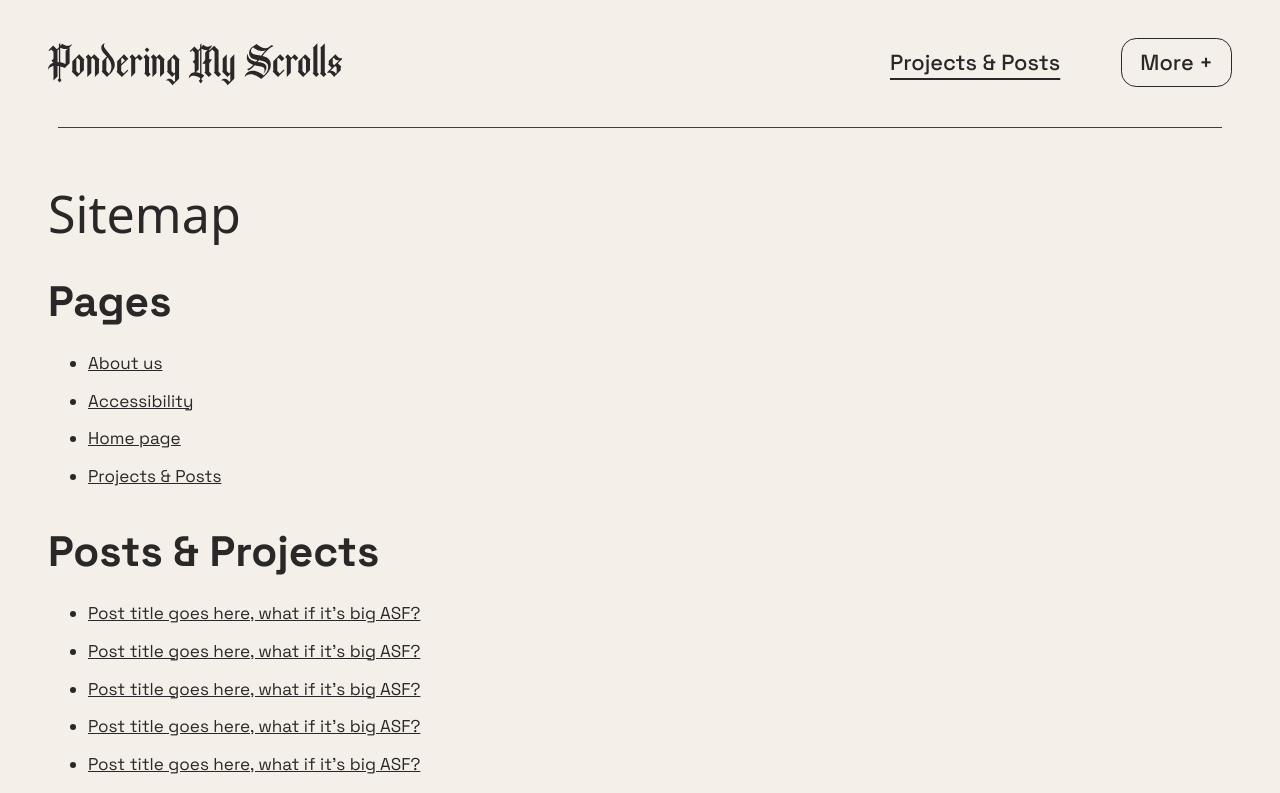
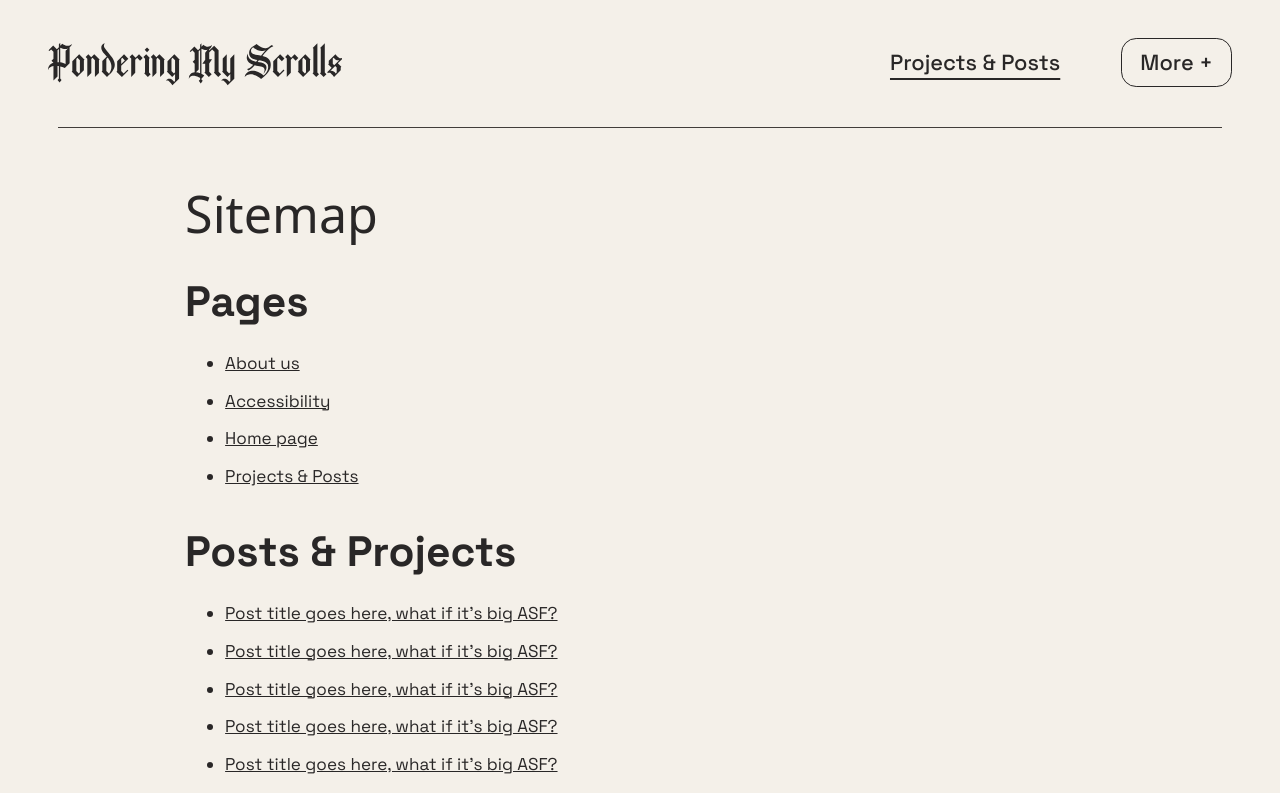
Before and after one commit to Pondering-My-Scrolls/pondering-my-scrolls-website, a Next.js app: page /sitemap in a window 1280 px wide. Shown: the top 793 px of the page. Built offline with nearby package versions, Linux system fonts and the light colour scheme; a web font is replaced by a local one.

Commit message:
Responsive!

```diff
--- a/app/accessibility/page.js
+++ b/app/accessibility/page.js
@@ -10,7 +10,7 @@ function Accessibility() {
     return (
         <main className="wo">
             <PageHeader h1="Accessibility" />
-            <div className="wysiwyg">
+            <div className="col-3-10 m-col-2-9 wysiwyg">
                 <p>
                     This website has been created in a way in which it intends to comply wih WCAG version 2.2 Level AAA accessibility standards.
                 </p>
--- a/app/privacy/page.js
+++ b/app/privacy/page.js
@@ -10,7 +10,7 @@ function Privacy() {
     return (
         <main className="wo">
             <PageHeader h1="Privacy Policy" />
-            <div className="wysiwyg">
+            <div className="col-3-10 m-col-2-9 wysiwyg">
                 <p>
                     This website does not collect any data in any way.
                 </p>
--- a/app/sitemap/page.js
+++ b/app/sitemap/page.js
@@ -18,7 +18,7 @@ function Sitemap() {
     return (
         <main class="wo">
             <PageHeader h1="Sitemap" />
-            <div class="wysiwyg">
+            <div class="col-3-10 m-col-2-9 wysiwyg">
                 <h2>
                     Pages
                 </h2>
--- a/components/page-header/pageHeader.js
+++ b/components/page-header/pageHeader.js
@@ -4,7 +4,7 @@ import './page-header.scss';
 
 function PageHeader(props) {
     return (
-        <section className="page-header">
+        <section className="page-header col-3-10 m-col-2-9">
             <h1 className="h1">
                 {props.h1}
             </h1>
```
